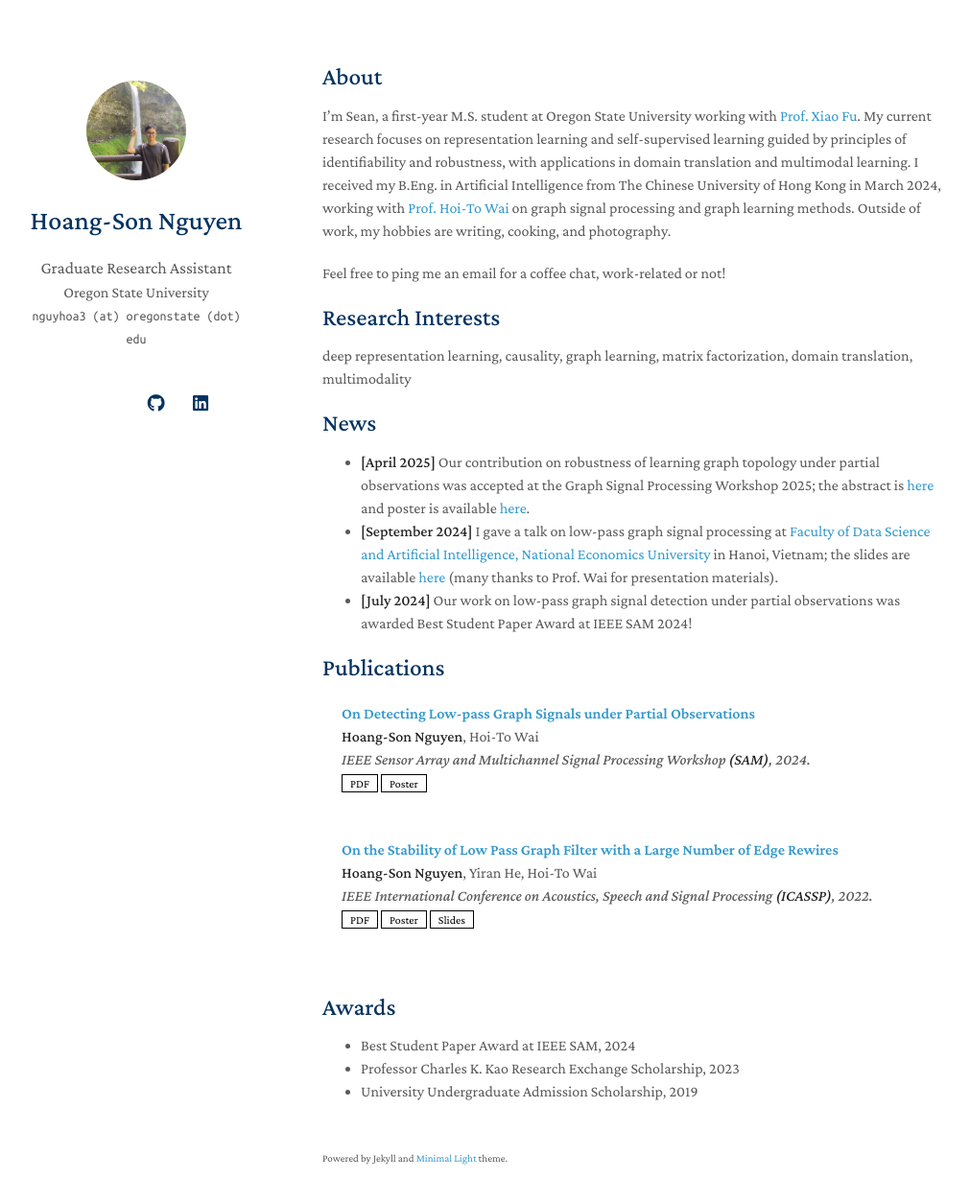
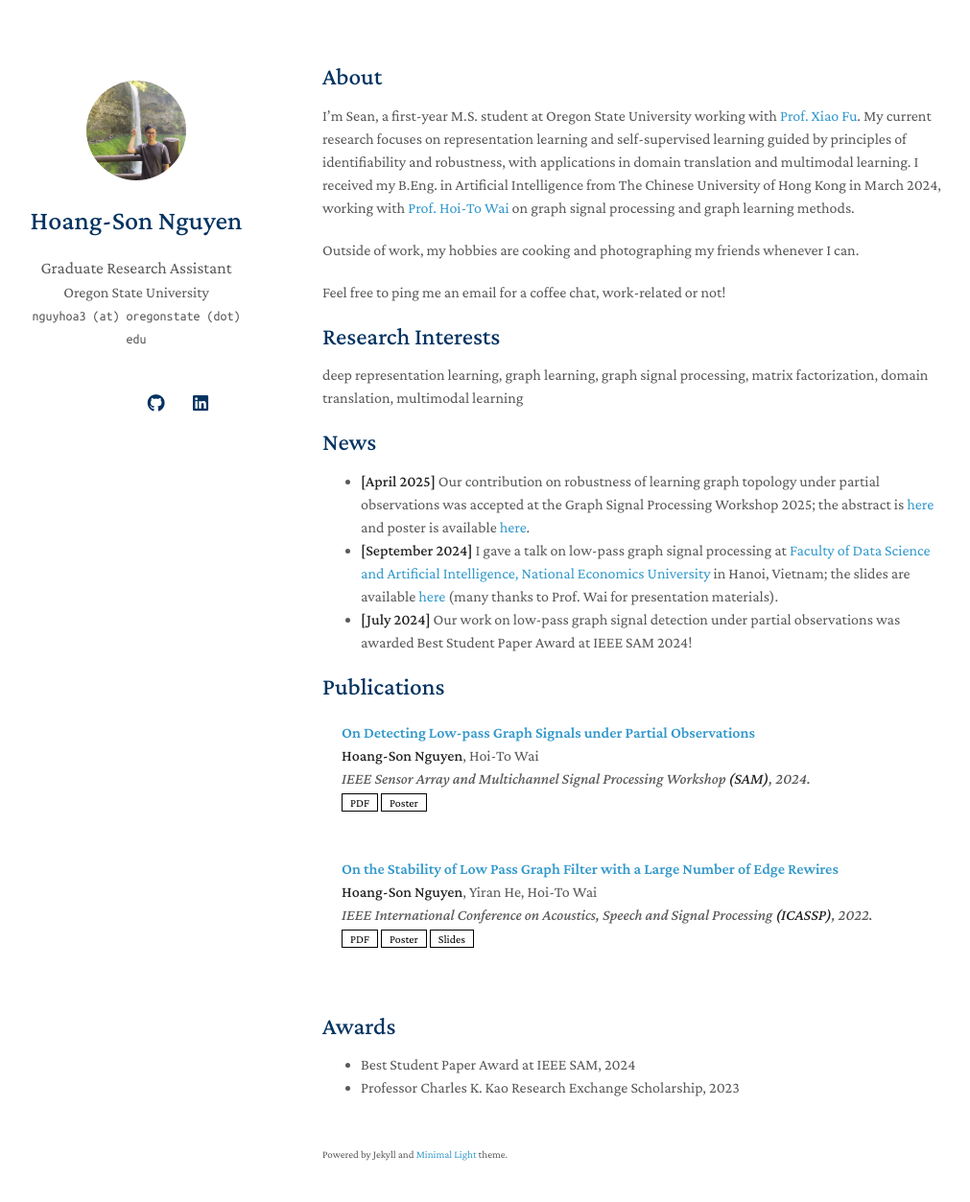
Before and after one commit to hsnguyen24/hsnguyen24.github.io, a Jekyll site: the page built from index.md, in a window 1280 px wide and 1288 px high. Shown: the top 1253 px of the window at 96% size, without its empty margins (134-1145 px from the left). Built offline with Jekyll 4.4.1, drawn with Linux system fonts in a browser that asks for light colours; nearby versions of some CDN libraries; a style sheet for code colours, icons or effects is not loaded; our own code applies the rules of GitHub Pages for plain Markdown files.

Commit message:
Update index.md

```diff
--- a/index.md
+++ b/index.md
@@ -4,12 +4,14 @@ layout: homepage
 
 ## About
 
-I'm Sean, a first-year M.S. student at Oregon State University working with [Prof. Xiao Fu](https://web.engr.oregonstate.edu/~fuxia). My current research focuses on representation learning and self-supervised learning guided by principles of identifiability and robustness, with applications in domain translation and multimodal learning. I received my B.Eng. in Artificial Intelligence from The Chinese University of Hong Kong in March 2024, working with [Prof. Hoi-To Wai](https://www1.se.cuhk.edu.hk/~htwai) on graph signal processing and graph learning methods. Outside of work, my hobbies are writing, cooking, and photography.
+I'm Sean, a first-year M.S. student at Oregon State University working with [Prof. Xiao Fu](https://web.engr.oregonstate.edu/~fuxia). My current research focuses on representation learning and self-supervised learning guided by principles of identifiability and robustness, with applications in domain translation and multimodal learning. I received my B.Eng. in Artificial Intelligence from The Chinese University of Hong Kong in March 2024, working with [Prof. Hoi-To Wai](https://www1.se.cuhk.edu.hk/~htwai) on graph signal processing and graph learning methods.
+
+Outside of work, my hobbies are cooking and photographing my friends whenever I can.
 
 Feel free to ping me an email for a coffee chat, work-related or not!
 
 ## Research Interests
-deep representation learning, causality, graph learning, matrix factorization, domain translation, multimodality
+deep representation learning, graph learning, graph signal processing, matrix factorization, domain translation, multimodal learning
 
 ## News
 - **[April 2025]** Our contribution on robustness of learning graph topology under partial observations was accepted at the Graph Signal Processing Workshop 2025; the abstract is [here](./assets/files/GSPW2025_Paper.pdf) and poster is available [here](./assets/files/GSPW2025_Poster.pdf).
@@ -22,6 +24,5 @@ deep representation learning, causality, graph learning, matrix factorization, d
 
 - Best Student Paper Award at IEEE SAM, 2024
 - Professor Charles K. Kao Research Exchange Scholarship, 2023
-- University Undergraduate Admission Scholarship, 2019
 
 <!-- {% include_relative _includes/services.md %} -->
```
